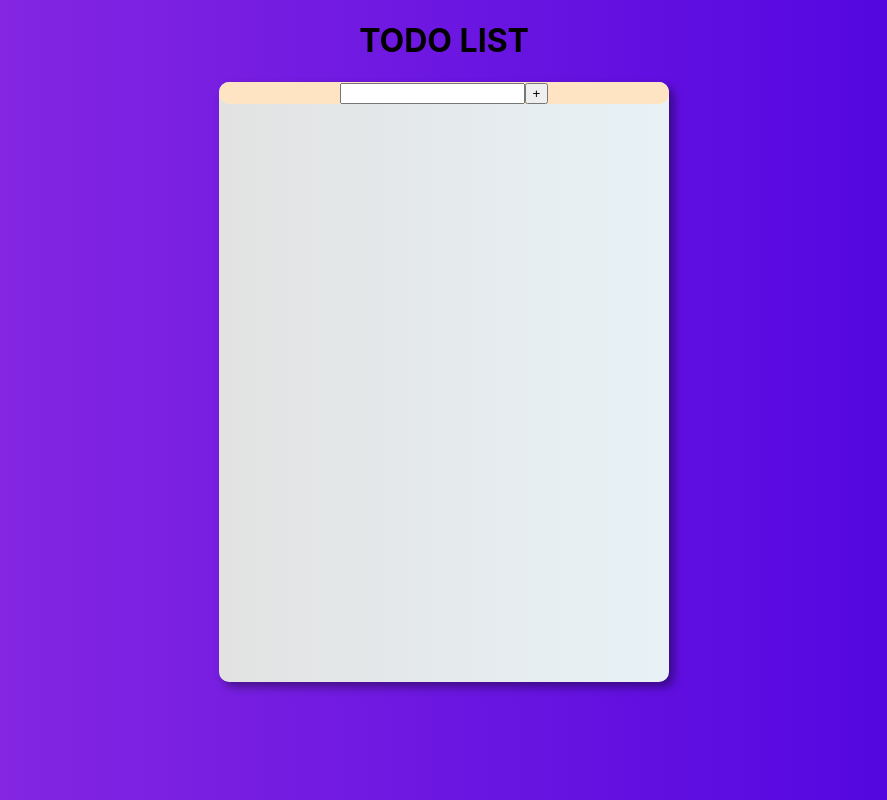
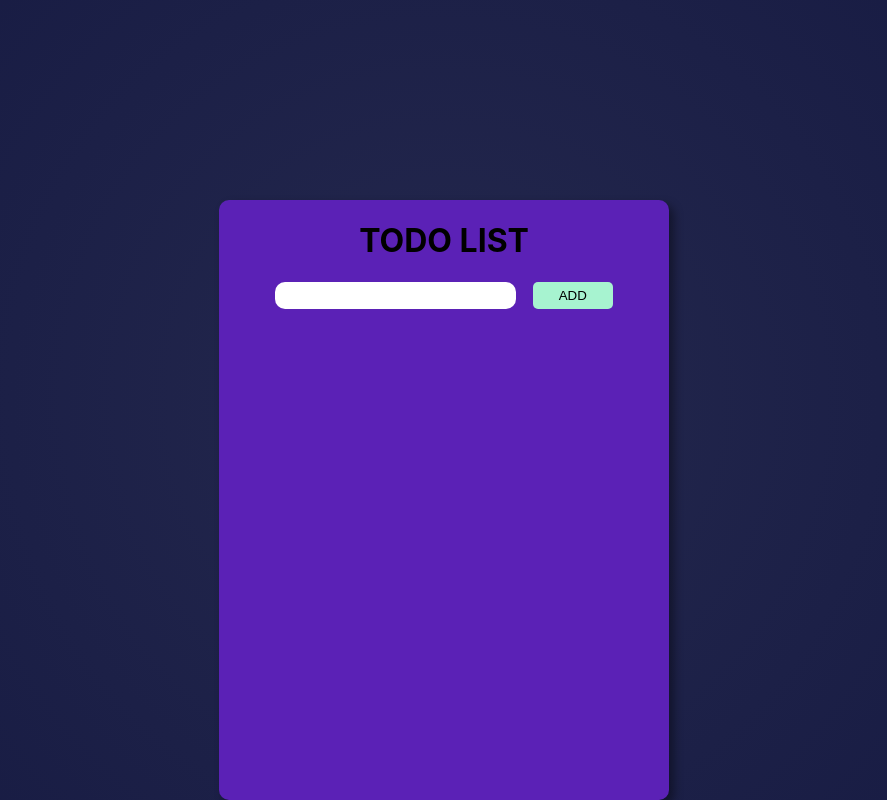
Before and after one commit to Arun-cn/Todo_List, a React (Create React App) app: page / in a window 1280 px wide. Shown: the whole page, without its empty margins (196-1083 px from the left). Built offline with nearby package versions, Linux system fonts and the light colour scheme.

Commit message:
update text input ui

```diff
--- a/src/App.js
+++ b/src/App.js
@@ -29,10 +29,11 @@ function App() {
 
   return (
     <div className="App">
+
+       <div className='todoappcontiner'>
        <h1>TODO LIST</h1>
-       <div className='todoappcontiner'>
         <EditText onSubmit={handleSubmit} ></EditText>
-        <div>
+        <div className='todoscontiner'>
           {toDos.map((toDo)=>{
 
              return <TodoItemCard key={toDo.id} item={toDo.todo } complited={toDo.completed} itemId={toDo.id} onButtonClick={todoItemDelete} onCheck={taskCompleted}></TodoItemCard>
--- a/src/components/Taskedit.jsx
+++ b/src/components/Taskedit.jsx
@@ -17,7 +17,7 @@ function Taskedit (props){
     return(
         <form onSubmit={handleSubmit} className='editContiner'>
             <input type="text" className='exittext' value={item} onChange={(event)=>{setItem(event.target.value)}} ></input>
-            <button type='submit' className='addButton'>+</button>
+            <button type='submit' className='addButton'>ADD</button>
 
         </form>
     );
--- a/src/styles/App.css
+++ b/src/styles/App.css
@@ -11,8 +11,17 @@
 .todoappcontiner{
   width: 450px;
   height: 600px;
-  background-image: linear-gradient(to right, #e2e2e2, #e8f2f6);
+  margin-top: 200px;
+  background-color:#5B21B6;
   border-radius: 10px;
+  display: flex;
+  flex-direction: column;
+  align-items: center;
 
   filter: drop-shadow(5px 5px 5px rgba(0,0,0,0.4));
 }
+.todoscontiner{
+  margin-top: 30px;
+  width: 75%;
+
+}
--- a/src/styles/index.css
+++ b/src/styles/index.css
@@ -5,7 +5,8 @@ body {
     sans-serif;
   -webkit-font-smoothing: antialiased;
   -moz-osx-font-smoothing: grayscale;
-  background-image: linear-gradient(to right, #8e2de2, #4a00e0);
+  background-image: radial-gradient(circle, rgba(34,38,76,1) 15%, rgba(22,26,66,1) 100%);
+
 }
 
 code {
--- a/src/styles/taskedit.css
+++ b/src/styles/taskedit.css
@@ -1,4 +1,21 @@
 .editContiner{
-   background-color: bisque;
+    display: flex;
+    justify-content: space-between;
+   width: 75%;
     border-radius: 10px;
 }
+.exittext{
+   width: 70%;
+    height: 25px;
+    border-radius: 10px;
+    margin-right: 10px;
+   border-style: none;
+}
+.addButton{
+    width: 20%;
+    border-radius: 5px;
+    height: 27px;
+    width: 80px;
+    background-color: #A7F3D0;
+    border-style: none;
+}
```
